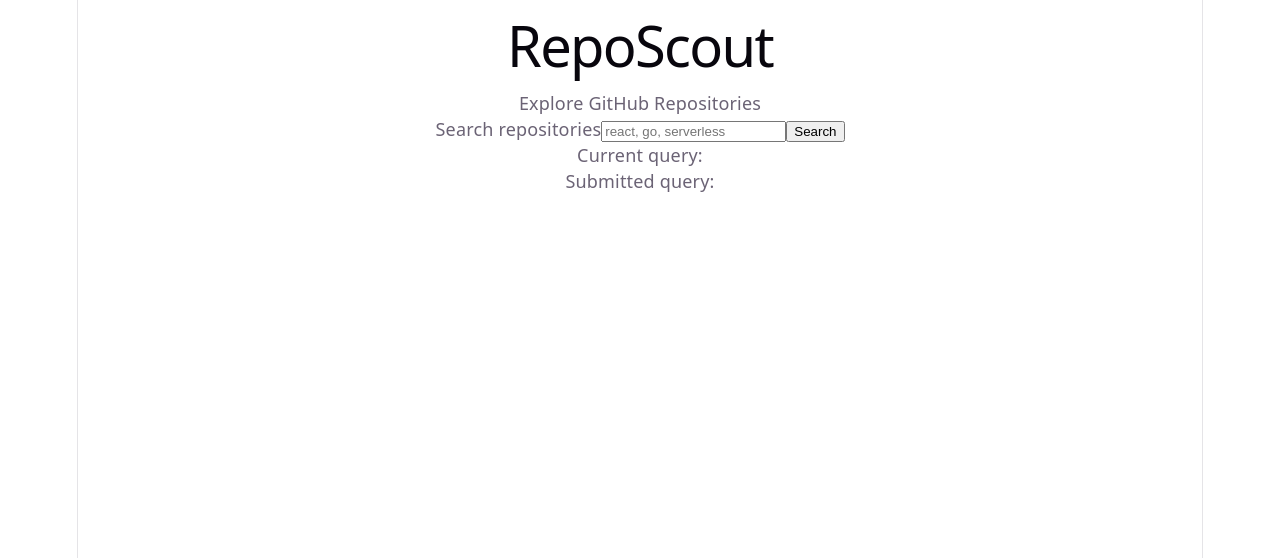
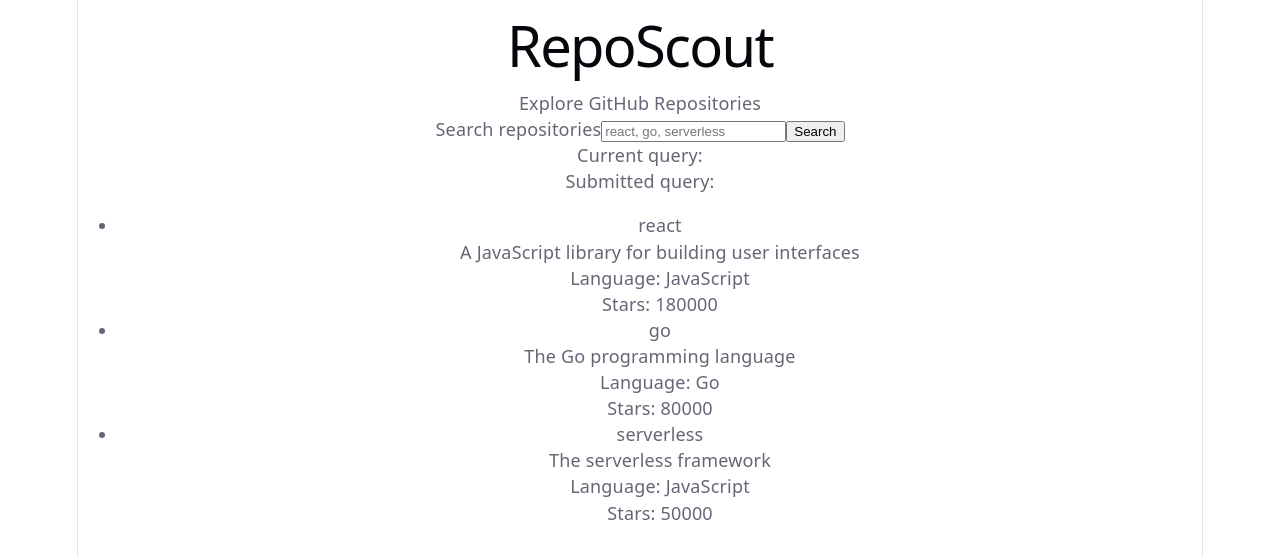
Before and after one commit to TaikiHanazawa/github-repo-explorer, a React (Vite) app: page / in a window 1280 px wide. Shown: the top 558 px of the page. Built offline with nearby package versions, Linux system fonts and the light colour scheme.

Commit message:
feat: render mock repositories (#8)

```diff
--- a/src/App.tsx
+++ b/src/App.tsx
@@ -1,4 +1,36 @@
 import { useState } from "react";
+
+type Repository = {
+  id: number;
+  name: string;
+  description: string;
+  language: string;
+  stars: number;
+};
+
+const mockRepositories: Repository[] = [
+  {
+    id: 1,
+    name: "react",
+    description: "A JavaScript library for building user interfaces",
+    language: "JavaScript",
+    stars: 180000,
+  },
+  {
+    id: 2,
+    name: "go",
+    description: "The Go programming language",
+    language: "Go",
+    stars: 80000,
+  },
+  {
+    id: 3,
+    name: "serverless",
+    description: "The serverless framework",
+    language: "JavaScript",
+    stars: 50000,
+  },
+];
 
 function App() {
   const [query, setQuery] = useState("");
@@ -35,6 +67,16 @@
 
       <p>Current query: {query}</p>
       <p>Submitted query: {submittedQuery}</p>
+      <ul>
+        {mockRepositories.map((repository) => (
+          <li key={repository.id}>
+            <p>{repository.name}</p>
+            <p>{repository.description}</p>
+            <p>Language: {repository.language}</p>
+            <p>Stars: {repository.stars}</p>
+          </li>
+        ))}
+      </ul>
     </main>
   );
 }
```
